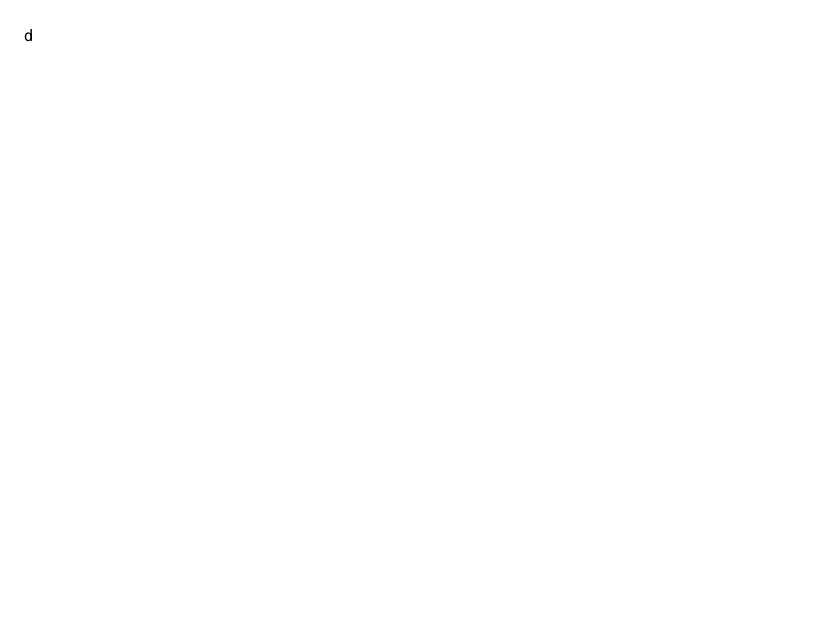
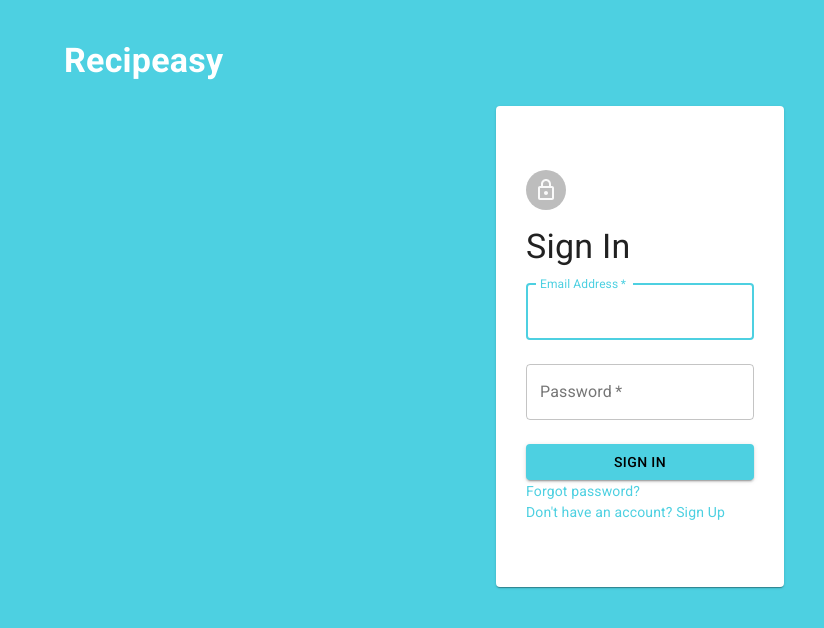
Before and after one commit to Alecinvader/react-recipe-getter, a React (Create React App) app: page / in a window 1280 px wide. Shown: the top 628 px of the page, without its empty margins (0-824 px from the left). Built offline with nearby package versions, Linux system fonts and the light colour scheme.

Commit message:
SIgn in page close to done

```diff
--- a/src/App.js
+++ b/src/App.js
@@ -8,9 +8,31 @@ import Container from "@material-ui/core/Container";
 import CustomAppBar from "./components/app-bar";
 import RecipeViewer from "./components/viewRecipe";
 import SplashPage from "./components/splash";
+import { createMuiTheme } from "@material-ui/core/styles";
+import purple from "@material-ui/core/colors/purple";
+import green from "@material-ui/core/colors/green";
+import { ThemeProvider } from "@material-ui/core/styles";
+
+const theme = createMuiTheme({
+  palette: {
+    primary: {
+      light: "#88ffff",
+      main: "#4dd0e1",
+      dark: "#009faf",
+      contrastText: "#000000",
+    },
+    secondary: {
+      light: "#ffff81",
+      main: "#ffd54f",
+      dark: "#c8a415",
+      contrastText: "#000",
+    },
+  },
+});
 
 function App() {
   return (
+    <ThemeProvider theme={theme}>
       <Router>
         <Route path="/search/*" component={CustomAppBar} />
         <Switch>
@@ -18,9 +40,10 @@ function App() {
 
           <Route path="/search/ingredient" component={RecipeFinder} />
 
-        <Route path="/recipes/:id" component={RecipeViewer} />
+          <Route path="/search/recipes/:id" component={RecipeViewer} />
         </Switch>
       </Router>
+    </ThemeProvider>
   );
 }
 
--- a/src/components/splash.js
+++ b/src/components/splash.js
@@ -1,9 +1,46 @@
 import React from "react";
 import Container from "@material-ui/core/Container";
 import Grid from "@material-ui/core/Grid";
-import { Typography, Box } from "@material-ui/core";
+import { Typography, Box, ThemeProvider, withTheme } from "@material-ui/core";
+import PropTypes from "prop-types";
+import { withStyles } from "@material-ui/core/styles";
+import Avatar from "@material-ui/core/Avatar";
+import Button from "@material-ui/core/Button";
+import CssBaseline from "@material-ui/core/CssBaseline";
+import TextField from "@material-ui/core/TextField";
+import FormControlLabel from "@material-ui/core/FormControlLabel";
+import Checkbox from "@material-ui/core/Checkbox";
+import Link from "@material-ui/core/Link";
+import purple from "@material-ui/core/colors/purple";
+import { useTheme } from "@material-ui/core/styles";
+import Paper from "@material-ui/core/Paper";
 
-export default class SplashPage extends React.Component {
+import LockOutlinedIcon from "@material-ui/icons/LockOutlined";
+
+import { makeStyles } from "@material-ui/core/styles";
+
+const mainColor = "#4dd0e1";
+
+const styles = (theme) => ({
+  root: {
+    height: "100vh",
+    backgroundColor: mainColor,
+  },
+  test: {},
+  box: {
+    height: "100%",
+  },
+  grid: {
+    height: "100%",
+    padding: "30px",
+  },
+  paper: {
+    paddingRight: "30px",
+    paddingLeft: "30px",
+  },
+});
+
+class SplashPage extends React.Component {
   constructor(props) {
     super(props);
 
@@ -15,21 +52,126 @@ export default class SplashPage extends React.Component {
   }
 
   render() {
+    const { classes } = this.props;
+    const { theme } = this.props;
     return (
-      <Container maxWidth="xl">
-        <Box mt={3}>
+      <Box>
+        <Container maxWidth="xl" className={classes.root}>
+          <Box p={5}>
+            <Box mb={3}>
+              <Grid xs={4} container direction="row" justify="space-between">
+                <Grid container item sm={5} className={classes.test}>
+                  <Box>
+                    <Typography
+                      variant="h4"
+                      style={{ color: "white", fontWeight: "bold" }}
+                    >
+                      Recipeasy
+                    </Typography>
+                  </Box>
+                </Grid>
+              </Grid>
+            </Box>
+
+            <Grid
+              xs={12}
+              container
+              direction="row"
+              justify="center"
+              alignItems="stretch"
+            >
               <Grid
                 container
-            direction="row"
-            justify="space-between"
-            alignItems="stretch"
+                item
+                alignItems="center"
+                direction="column"
+                xs={12}
+                md={3}
+                className={classes.test}
               >
+                <Paper className={classes.paper}>
+                  <Box pb={8} mt={8}>
+                    <Box pb={2}>
                       <Grid item>
-              <Typography>d</Typography>
+                        <Avatar>
+                          <LockOutlinedIcon />
+                        </Avatar>
+                      </Grid>
+                    </Box>
+                    <Grid item>
+                      <Typography variant="h4">Sign In</Typography>
+                    </Grid>
+
+                    <form className={classes.form} noValidate>
+                      <TextField
+                        variant="outlined"
+                        margin="normal"
+                        required
+                        fullWidth
+                        id="email"
+                        label="Email Address"
+                        name="email"
+                        autoComplete="email"
+                        autoFocus
+                        InputLabelProps={{
+                          className: classes.helperText,
+                        }}
+                        InputProps={{
+                          classes: {
+                            notchedOutline: classes.notchedOutline,
+                            input: classes.textField,
+                          },
+                        }}
+                      />
+                      <TextField
+                        variant="outlined"
+                        margin="normal"
+                        required
+                        fullWidth
+                        name="password"
+                        label="Password"
+                        type="password"
+                        id="password"
+                        autoComplete="current-password"
+                      />
+
+                      <Box pt={2}>
+                        <Button
+                          type="submit"
+                          fullWidth
+                          variant="contained"
+                          color="primary"
+                          className={classes.submit}
+                        >
+                          Sign In
+                        </Button>
+                      </Box>
+                      <Grid container>
+                        <Grid item xs>
+                          <Link href="#" variant="body2">
+                            Forgot password?
+                          </Link>
+                        </Grid>
+                        <Grid item>
+                          <Link href="#" variant="body2">
+                            {"Don't have an account? Sign Up"}
+                          </Link>
+                        </Grid>
+                      </Grid>
+                    </form>
+                  </Box>
+                </Paper>
               </Grid>
             </Grid>
           </Box>
         </Container>
+      </Box>
     );
   }
 }
+
+SplashPage.propTypes = {
+  classes: PropTypes.object.isRequired,
+};
+
+export default withStyles(styles, { withTheme: true })(SplashPage);
```
Lines whose indentation alone changed are shown as unchanged.
